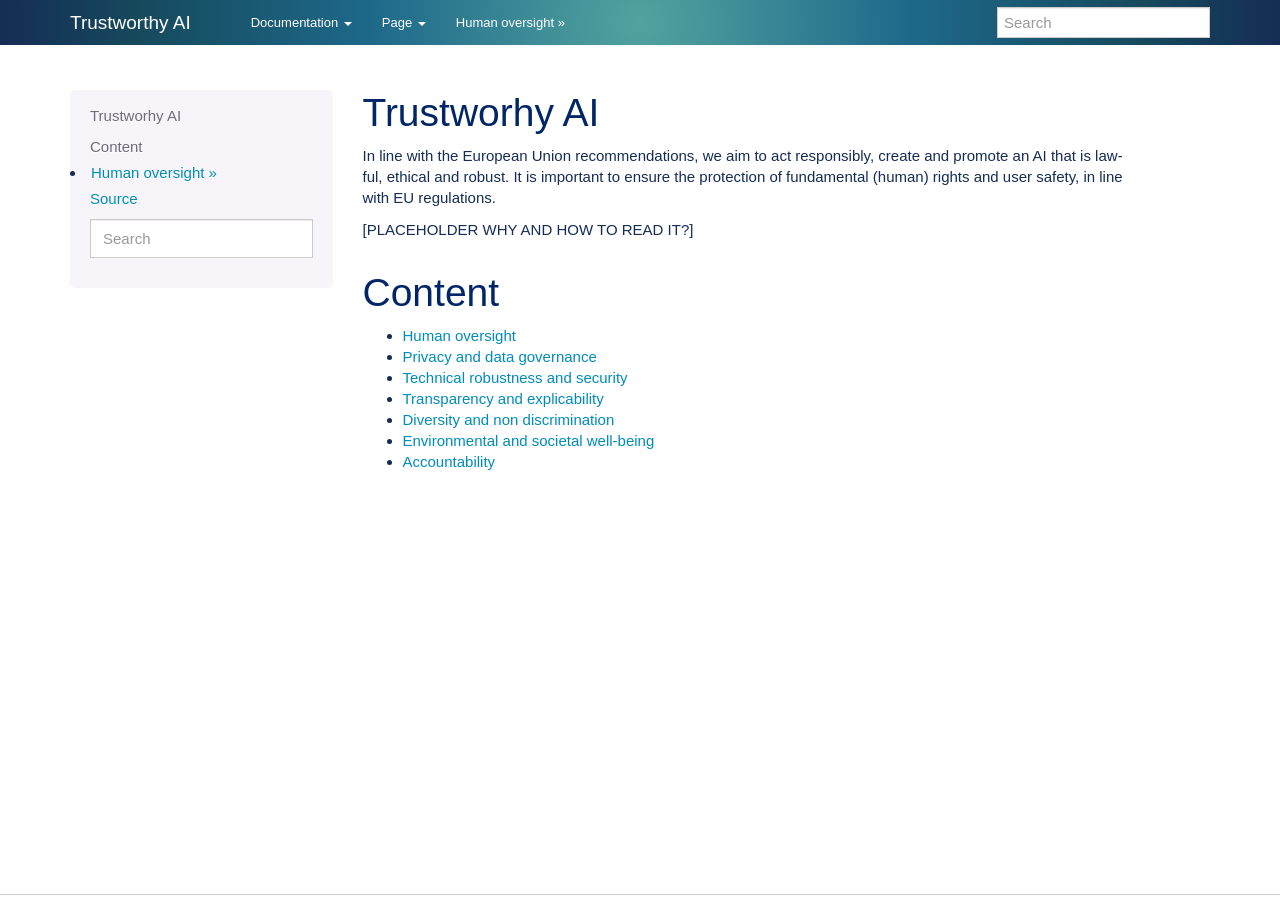
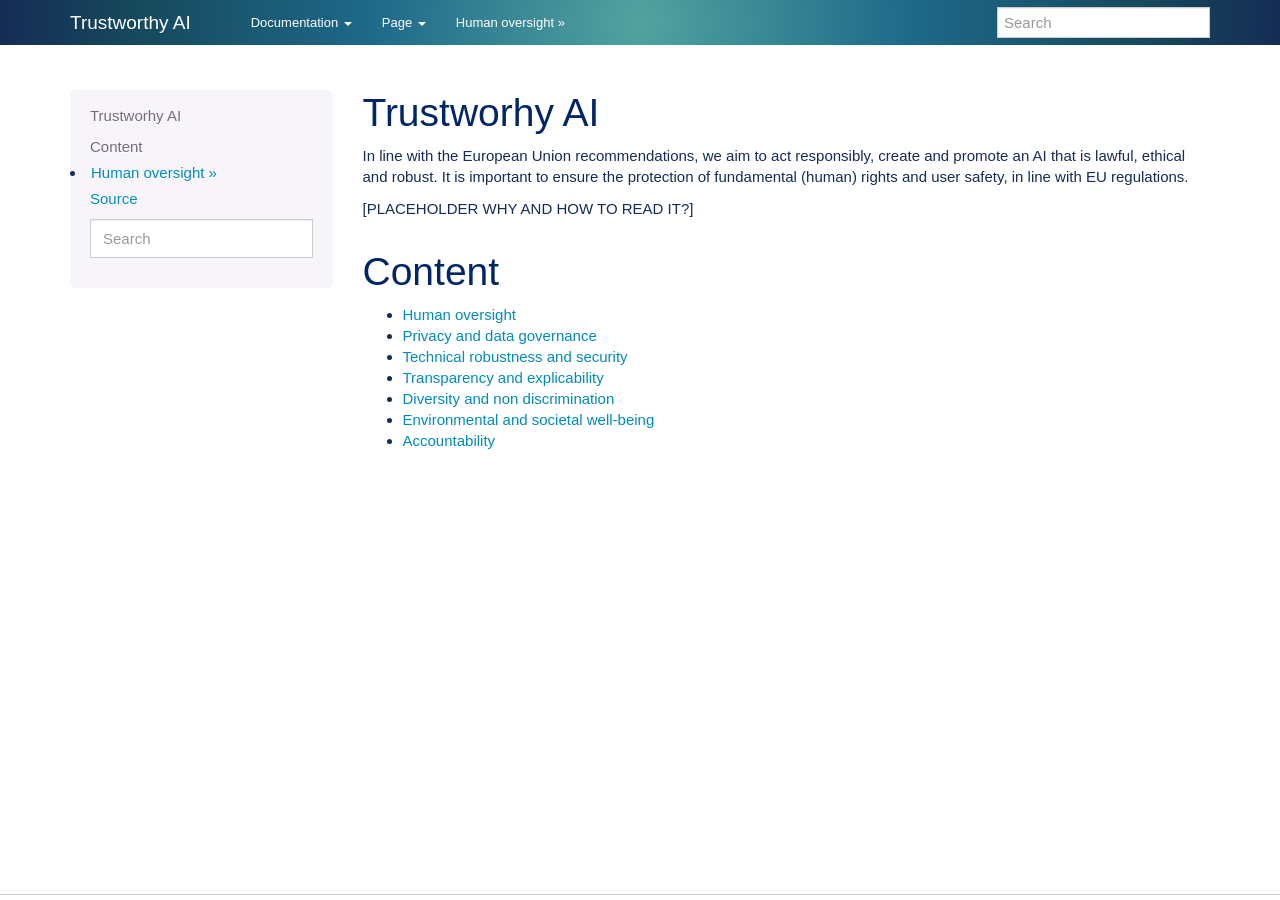
Before and after one commit to antoine-isnardy-danone/trustworthyai, a Sphinx documentation site: the page built from doc/source/index.rst, in a window 1280 px wide and 900 px high. Built offline with Sphinx 7.4.7, drawn with Linux system fonts in a browser that asks for light colours.

Commit message:
CHORE: fixed width

```diff
--- a/doc/source/_static/style.css
+++ b/doc/source/_static/style.css
@@ -120,3 +120,7 @@ pre {
   border-color: #e4ecf691;
   border-radius: 5px;
 }
+
+div.body {
+    max-width: 1200px;
+}
```
